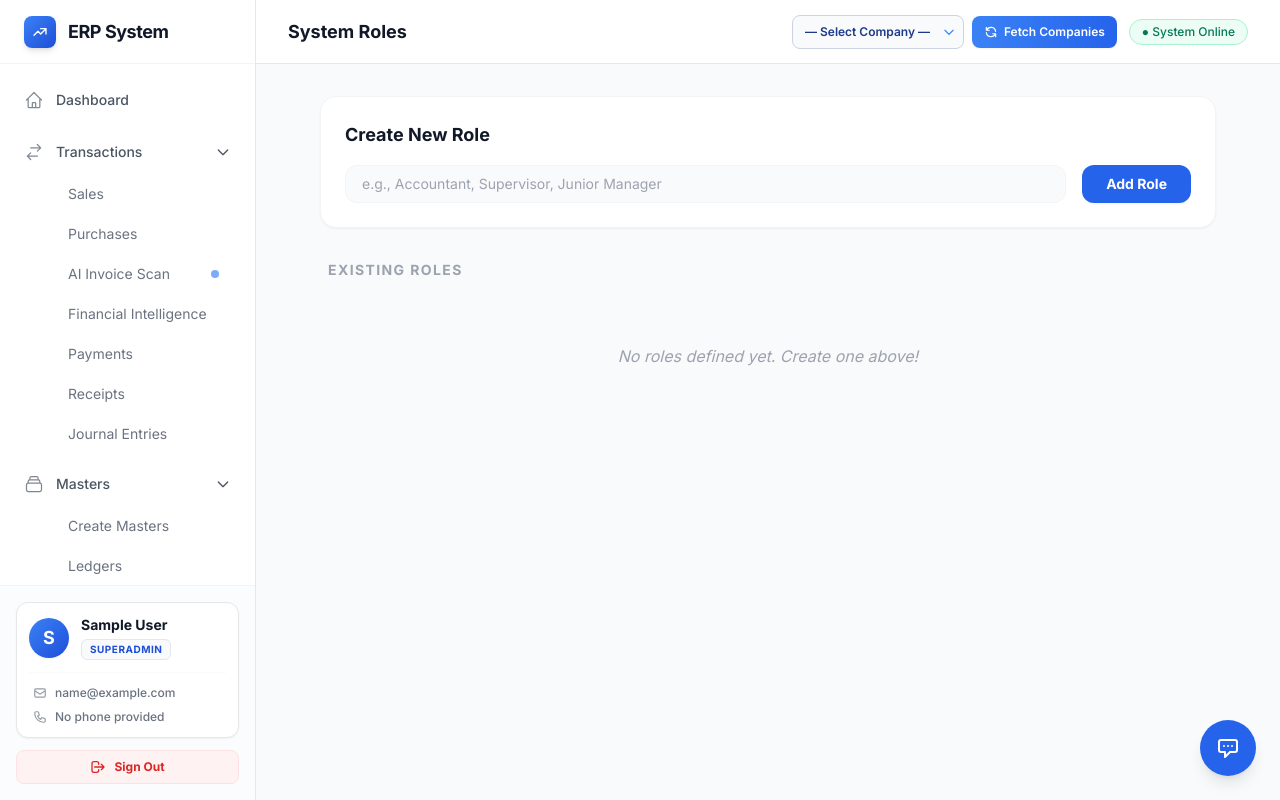
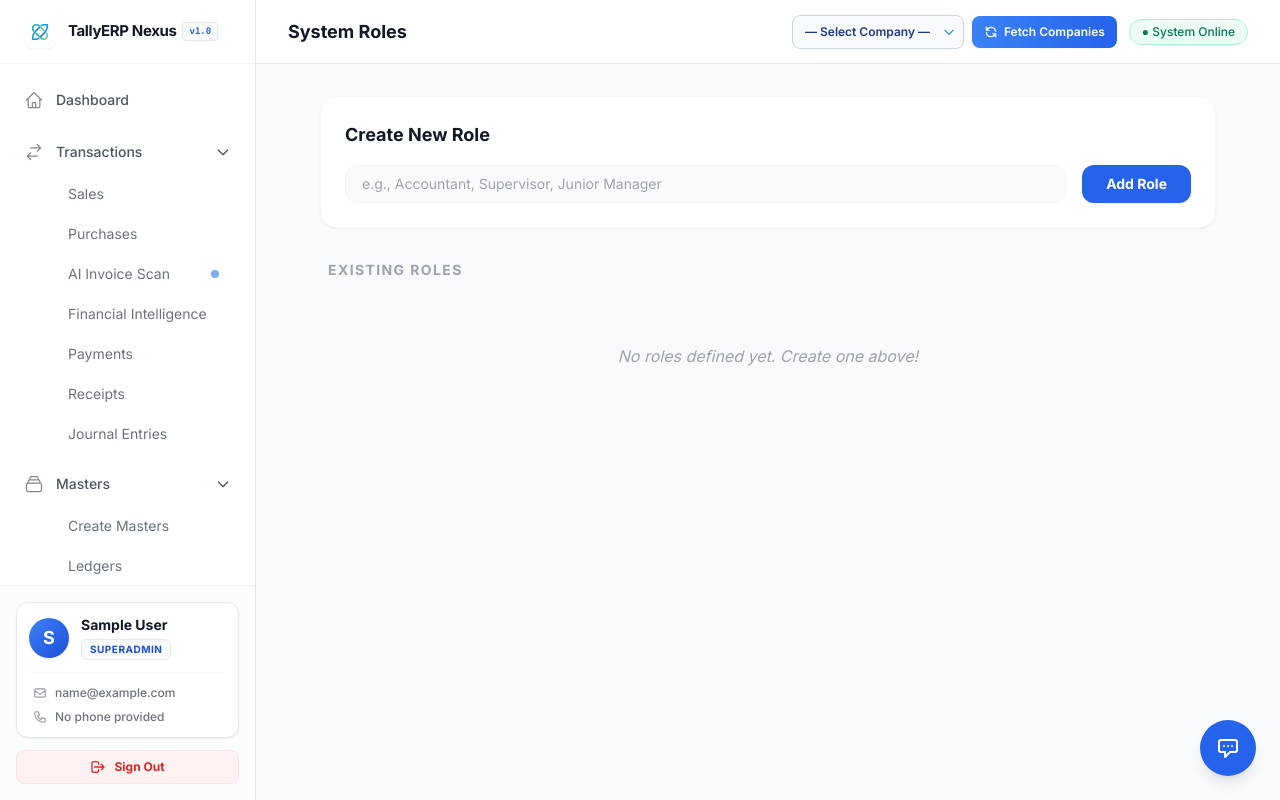
Before and after one commit to Mrankit47/Tally-Erp-System, a Django app: page /accounts/manage/roles/ in a window 1280 px wide. Run offline with Django 5.2, Linux system fonts and the light colour scheme; the visitor is signed in with stand-in values (Sample User, id 1); data that the repository does not hold is empty; some libraries are stand-ins or nearby versions.

Commit message:
final update

```diff
--- a/templates/base.html
+++ b/templates/base.html
@@ -1,3 +1,4 @@
+{% load static %}
 <!DOCTYPE html>
 <html lang="en" class="h-full bg-gray-50">
 <head>
@@ -5,7 +6,7 @@
     <meta name="viewport" content="width=device-width, initial-scale=1.0">
     <meta name="description" content="ERP Dashboard — Financial Management System">
     <meta name="csrf-token" content="{{ csrf_token }}">
-    <title>{% block title %}Dashboard{% endblock %} — ERP System</title>
+    <title>{% block title %}Dashboard{% endblock %} — TallyERP Nexus</title>
     <script src="https://cdn.tailwindcss.com"></script>
     <link rel="preconnect" href="https://fonts.googleapis.com">
     <link href="https://fonts.googleapis.com/css2?family=Inter:wght@300;400;500;600;700;800&display=swap" rel="stylesheet">
@@ -129,12 +130,13 @@
 
             <!-- Brand -->
             <div class="h-16 flex items-center gap-3 px-6 border-b border-gray-100">
-                <div class="w-8 h-8 rounded-lg bg-gradient-to-br from-brand-500 to-brand-700 flex items-center justify-center shadow-md">
-                    <svg class="w-4 h-4 text-white" fill="none" stroke="currentColor" viewBox="0 0 24 24">
-                        <path stroke-linecap="round" stroke-linejoin="round" stroke-width="2" d="M13 7h8m0 0v8m0-8l-8 8-4-4-6 6"/>
-                    </svg>
+                <div class="w-8 h-8 rounded-lg overflow-hidden flex items-center justify-center shadow-sm flex-shrink-0">
+                    <img src="{% static 'nexus_logo.png' %}" alt="TallyERP Nexus Logo" class="w-full h-full object-contain">
                 </div>
-                <span class="text-lg font-bold text-gray-900 tracking-tight">ERP System</span>
+                <div class="flex items-center gap-1.5">
+                    <span class="text-[15px] font-bold text-gray-900 tracking-tight">TallyERP Nexus</span>
+                    <span class="inline-block px-1.5 py-0.5 text-[9px] font-bold font-mono text-brand-600 bg-brand-50 border border-brand-100 rounded">v1.0</span>
+                </div>
             </div>
 
             <!-- Navigation -->
--- a/templates/invoicing/invoice_pdf.html
+++ b/templates/invoicing/invoice_pdf.html
@@ -211,7 +211,7 @@
     </div>
 
     <div class="footer">
-        Generated by ERP System | Thank you for your business.
+        Generated by TallyERP Nexus | Thank you for your business.
     </div>
 
 </body>
```
Also changed, not shown: apps/ai/services/providers/gemini_provider.py (+4 -3 lines).
